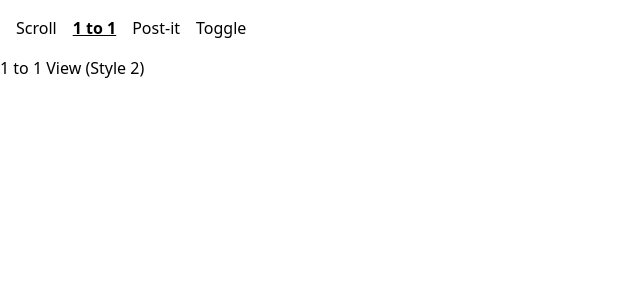
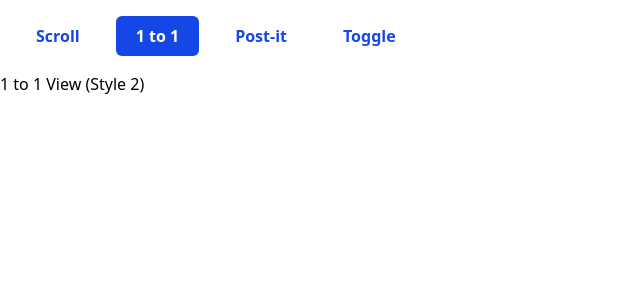
Before and after one commit to Kat-lev/reverbe-frontend, a React (Vite) app: page /style2 in a window 1280 px wide. Shown: the top 300 px of the page, without its empty margins (0-640 px from the left). Built offline with nearby package versions, Linux system fonts and the light colour scheme.

Commit message:
Improve Button styling

```diff
--- a/package.json
+++ b/package.json
@@ -11,6 +11,7 @@
   },
   "dependencies": {
     "@tailwindcss/vite": "^4.1.14",
+        "clsx": "^2.1.1",
     "react": "^19.1.1",
     "react-dom": "^19.1.1",
     "react-router-dom": "^7.9.4",
--- a/src/components/Button.jsx
+++ b/src/components/Button.jsx
@@ -4,11 +4,11 @@ import clsx from "clsx";
 
 const Button = ({ children, variant = "primary", to, onClick, className, ...props }) => {
   const baseStyles =
-    "flex items-center justify-center rounded-2xl font-semibold transition-all duration-200 ease-in-out focus:outline-none align-middle px-4 py-2";
+    "flex items-center justify-center rounded-md font-semibold transition-all duration-200 ease-in-out focus:outline-none align-middle px-4 py-2";
 
   const colorStyles = {
-    primary: "text-white bg-blue-700 hover:bg-blue-800 rounded-full px-5 py-2 flex items-center gap-2",
-    secondary: "text-blue-700 bg-white rounded-full px-5 py-2 flex items-center gap-2",
+    primary: "text-blue-700 bg-white rounded-full px-5 py-2 flex items-center gap-2",
+    secondary: "text-white bg-blue-700 hover:bg-blue-800 rounded-full px-5 py-2 flex items-center gap-2",
   };
 
   if (to) {
--- a/src/components/Navbar.jsx
+++ b/src/components/Navbar.jsx
@@ -1,5 +1,5 @@
 import React from "react";
-import { NavLink } from "react-router-dom";
+import Button from "./Button";
 
 export default function Navbar() {
   const links = [
@@ -12,17 +12,13 @@ export default function Navbar() {
   return (
     <nav className="flex items-center gap-4 p-4">
       {links.map((link) => (
-        <NavLink
+        <Button
           key={link.to}
           to={link.to}
-          className={({ isActive }) =>
-            isActive
-              ? "font-bold underline"
-              : "hover:underline"
-          }
+          variant="primary"
         >
           {link.label}
-        </NavLink>
+        </Button>
       ))}
     </nav>
   );
```
Also changed, not shown: 1 other file (tests, documents, lock files or other folders).
